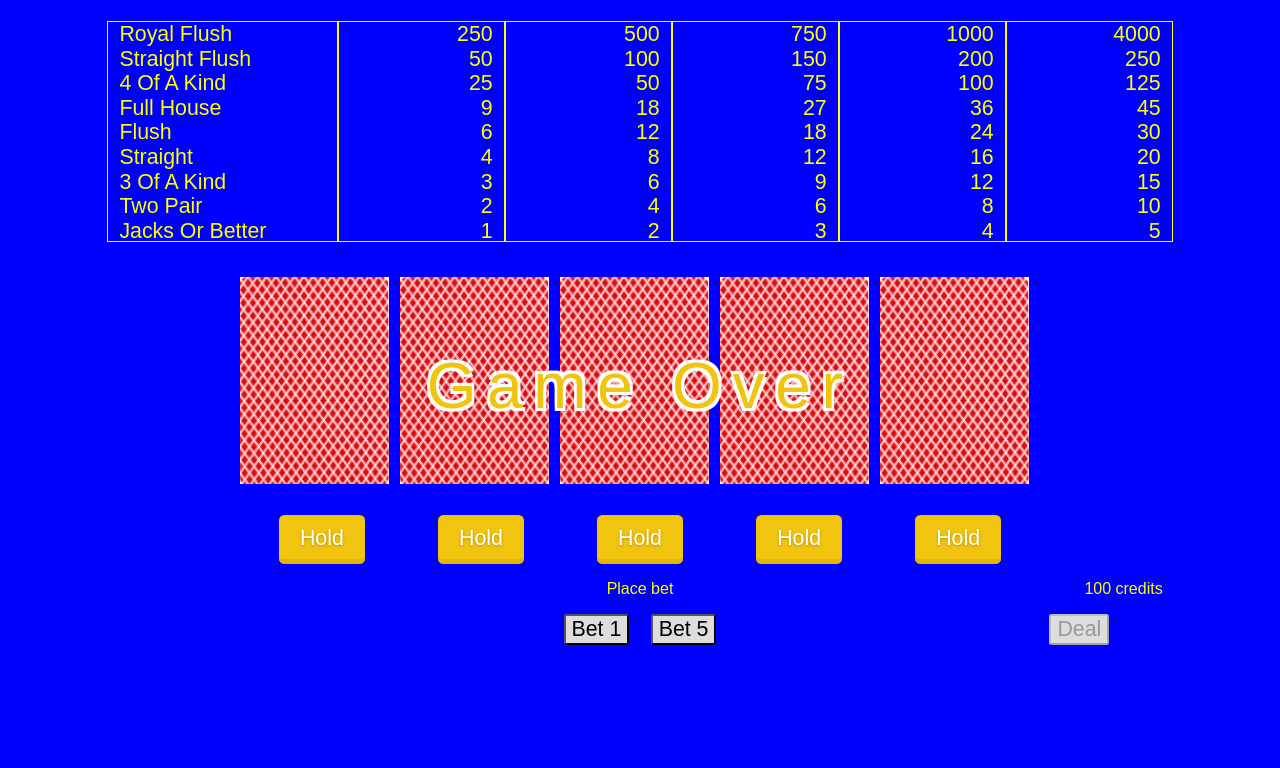
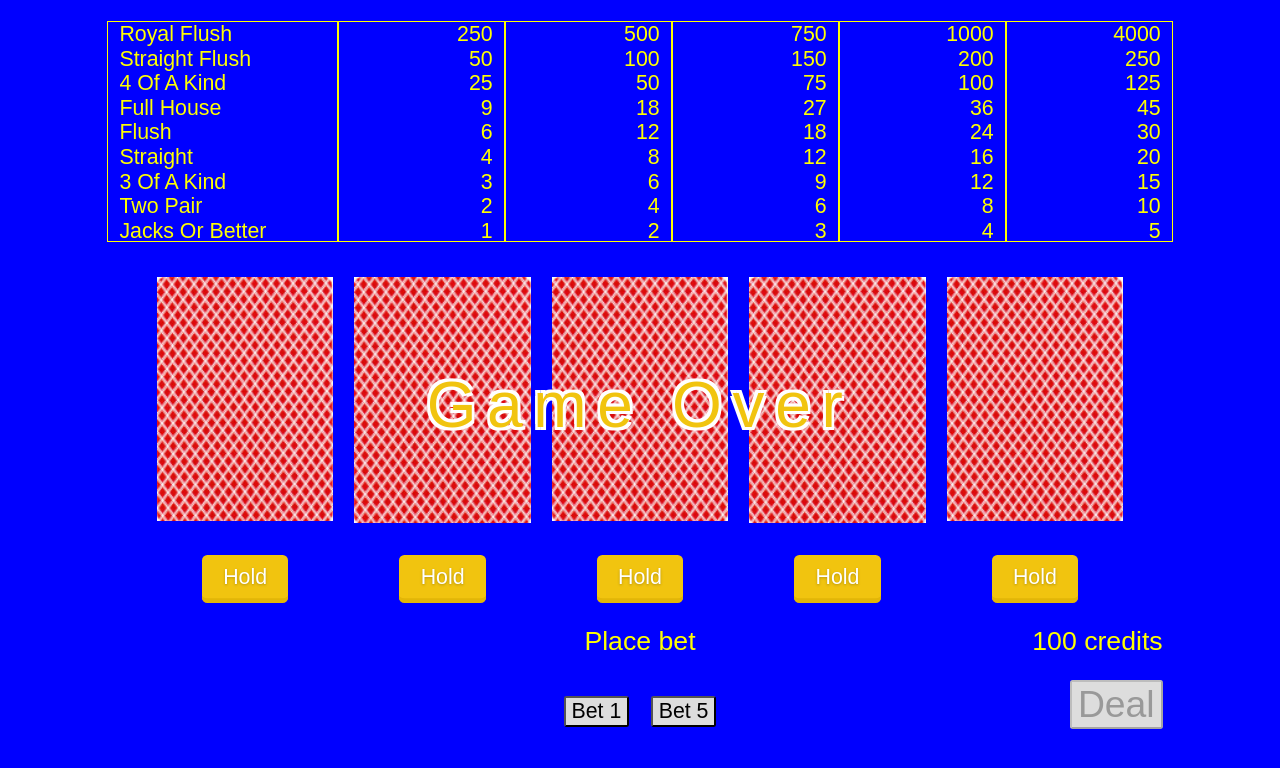
Before and after one commit to audiodude/video-poker, an Angular app: page / in a window 1280 px wide. Shown: the top 768 px of the page. Built offline with nearby package versions, Linux system fonts and the light colour scheme.

Commit message:
Adjust sizes and spacing

```diff
--- a/src/app/betting/betting.component.css
+++ b/src/app/betting/betting.component.css
@@ -1,6 +1,7 @@
 .bet-amount-cont {
   color: yellow;
-  font-size: 1.5vw;
+  font-size: 2.5vw;
+  line-height: 3.5vw;
   margin: 1.5vw 0;
   position: relative;
   text-align: center
@@ -23,6 +24,7 @@
   color: #000;
   cursor: pointer;
   font-size: 2vw;
+  margin-top: 1.5vw;
 }
 
 .bet-button.first {
@@ -31,6 +33,8 @@
 
 .bet-button.deal {
   position: absolute;
+  font-size: 3.5vw;
+  margin-top: 0;
   right: 6vw;
 }
 
@@ -41,7 +45,7 @@
 
 @media (min-width: 133.33vh) {
   .bet-amount-cont {
-    font-size: calc(1.5vh * 4 / 3);
+    font-size: calc(2.5vh * 4 / 3);
     margin: calc(1.5vh * 4 / 3) 0;
   }
 
@@ -52,6 +56,7 @@
   .bet-button {
     border-radius: calc(.25vh * 4 / 3);
     font-size: calc(2vh * 4 / 3);
+    margin-top: calc(1.5vh * 4 / 3);
   }
 
   .bet-button.first {
@@ -59,6 +64,8 @@
   }
 
   .bet-button.deal {
-    right: calc(6vh * 4 / 3);
+    font-size: calc(3.5vh * 4 / 3);
+    margin-top: 0;
+    right: calc(1vh * 4 / 3);
   }
 }
--- a/src/app/card/card.component.css
+++ b/src/app/card/card.component.css
@@ -1,10 +1,10 @@
 .card {
   background-repeat: no-repeat;
   background-size: contain;
-  height: 20.328vw;
-  margin-right: 1vw;
+  height: 24vw;
+  margin-right: 2vw;
   position: relative;
-  width: 14vw;
+  width: 16.528vw;
 }
 
 .held-banner {
@@ -18,25 +18,28 @@
   top: 50%;
   transform: translateY(-50%);
   text-align: center;
-  width: 14vw;
+  width: 16.528vw;
 }
 
 @media (min-width: 133.33vh) {
   .card {
-    height: calc(20.328vh * 4 / 3);
-    margin-right: 1.33vh;
+    height: calc(24vh * 4 / 3);
+    margin-right: calc(2vh * 4 / 3);
     position: relative;
-    width: calc(14vh * 4 / 3);
+    width: calc(16.528vh * 4 / 3);
   }
 
   .held-banner {
     font-size: calc(4vh * 4 / 3);
     height: calc(4vh * 4 / 3);
     line-height: calc(4vh * 4 / 3);
-    width: calc(14vh * 4 / 3);
+    width: calc(16.528vh * 4 / 3);
   }
 }
 
+.card.last {
+  margin-right: 0;
+}
 
 .r-2.s-0 {
   background-image: url(../../assets/img/cards/2_of_spades.png);
--- a/src/app/card/card.component.ts
+++ b/src/app/card/card.component.ts
@@ -9,11 +9,15 @@ import {Card} from '../logic/deck';
 export class CardComponent {
   @Input() value: Card;
   @Input() held: boolean;
+  @Input() idx: number;
 
   constructor() {}
 
   getClass(): string[] {
     const classes = [];
+    if (this.idx === 4) {
+      classes.push('last');
+    }
     if (this.value) {
       classes.push(this.value.hidden ? 'hidden ' : '');
       classes.push(`s-${this.value.suit}`);
--- a/src/app/cards/cards.component.html
+++ b/src/app/cards/cards.component.html
@@ -1,8 +1,8 @@
-<card [held]="selections[0]" [value]="cards[0]"></card>
-<card [held]="selections[1]" [value]="cards[1]"></card>
-<card [held]="selections[2]" [value]="cards[2]"></card>
-<card [held]="selections[3]" [value]="cards[3]"></card>
-<card [held]="selections[4]" [value]="cards[4]"></card>
+<card [idx]="0" [held]="selections[0]" [value]="cards[0]"></card>
+<card [idx]="1" [held]="selections[1]" [value]="cards[1]"></card>
+<card [idx]="2" [held]="selections[2]" [value]="cards[2]"></card>
+<card [idx]="3" [held]="selections[3]" [value]="cards[3]"></card>
+<card [idx]="4" [held]="selections[4]" [value]="cards[4]"></card>
 <div *ngIf="gameOver" class="game-over-banner">
   Game Over
 </div>
--- a/src/app/controls/controls.component.css
+++ b/src/app/controls/controls.component.css
@@ -18,7 +18,7 @@
   color: white;
   cursor: pointer;
   font-size: 2vw;
-  margin: 0 3.4vw;
+  margin: 0 5.2vw;
   padding: 1vw 2vw;
   position: relative;
   vertical-align: top;
@@ -46,7 +46,7 @@
 
   .button {
     border-radius: calc(.5vh * 4 / 3);
-    margin: 0 calc(3.4vh * 4 / 3);
+    margin: 0 calc(5.2vh * 4 / 3);
     padding: calc(1vh * 4 / 3) calc(2vh * 4 / 3);
     font-size: calc(2vh * 4 / 3);
     text-shadow: 0 calc(.125vh * 4 / 3) calc(.25vh * 4 / 3) rgba(0, 0, 0, 0.25);
```
